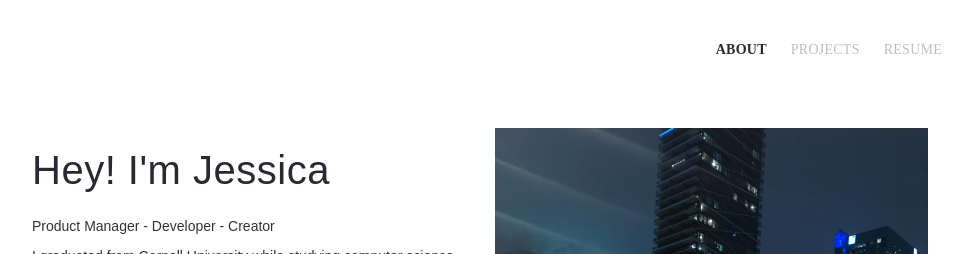
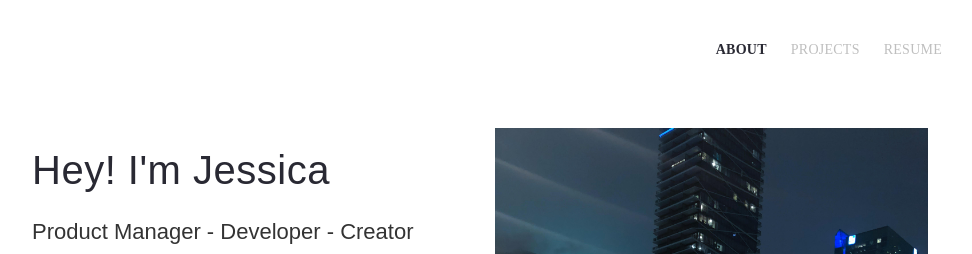
Before and after one commit to jessicahong9/jessicahong9.github.io, a website: page index.html in a window 1280 px wide. Shown: the top 254 px of the page, without its empty margins (160-1132 px from the left). Drawn offline with nearby package versions, Linux system fonts and the light colour scheme; a web font is replaced by a local one.

Commit message:
font size

```diff
--- a/index.html
+++ b/index.html
@@ -27,7 +27,7 @@
             <header>
                 Hey! I'm Jessica
             </header>
-            <p style>
+            <p style = "font-size: 22px">
                 Product Manager - Developer - Creator
             </p>
             <p>
```
